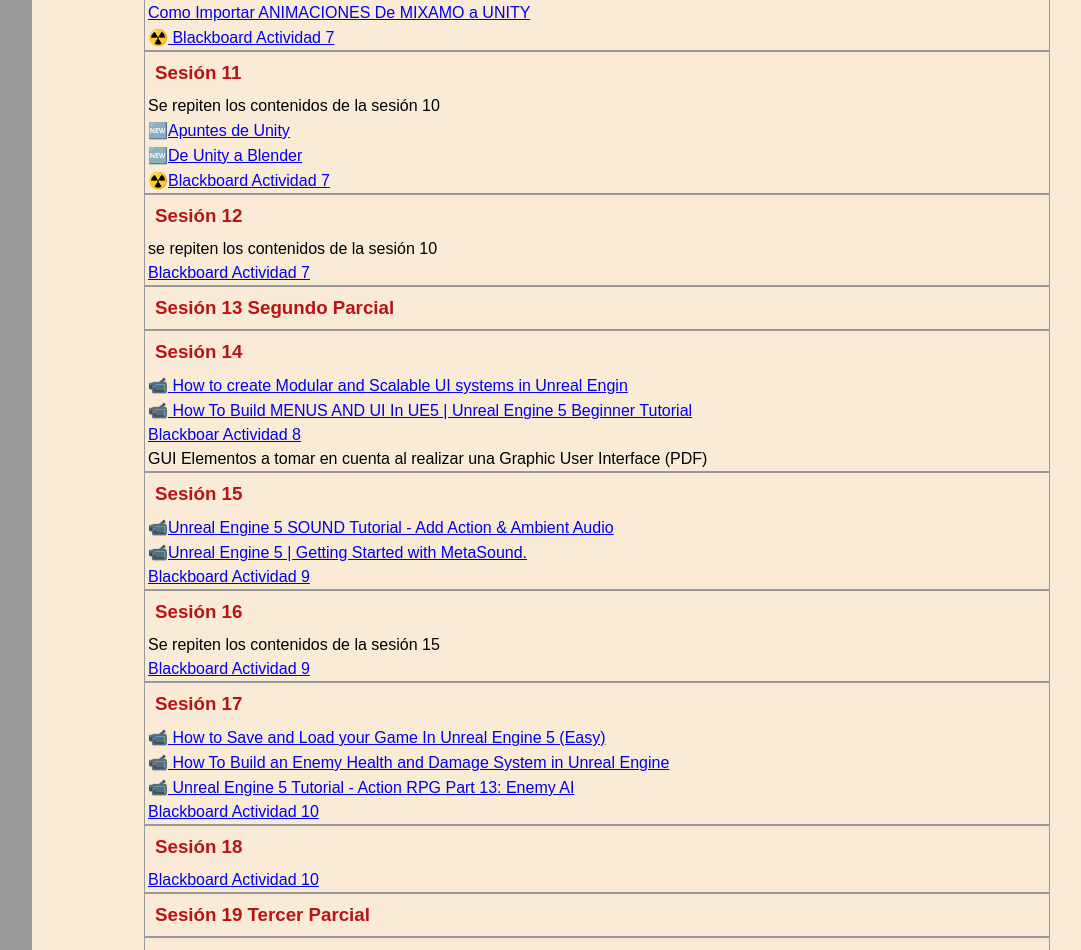
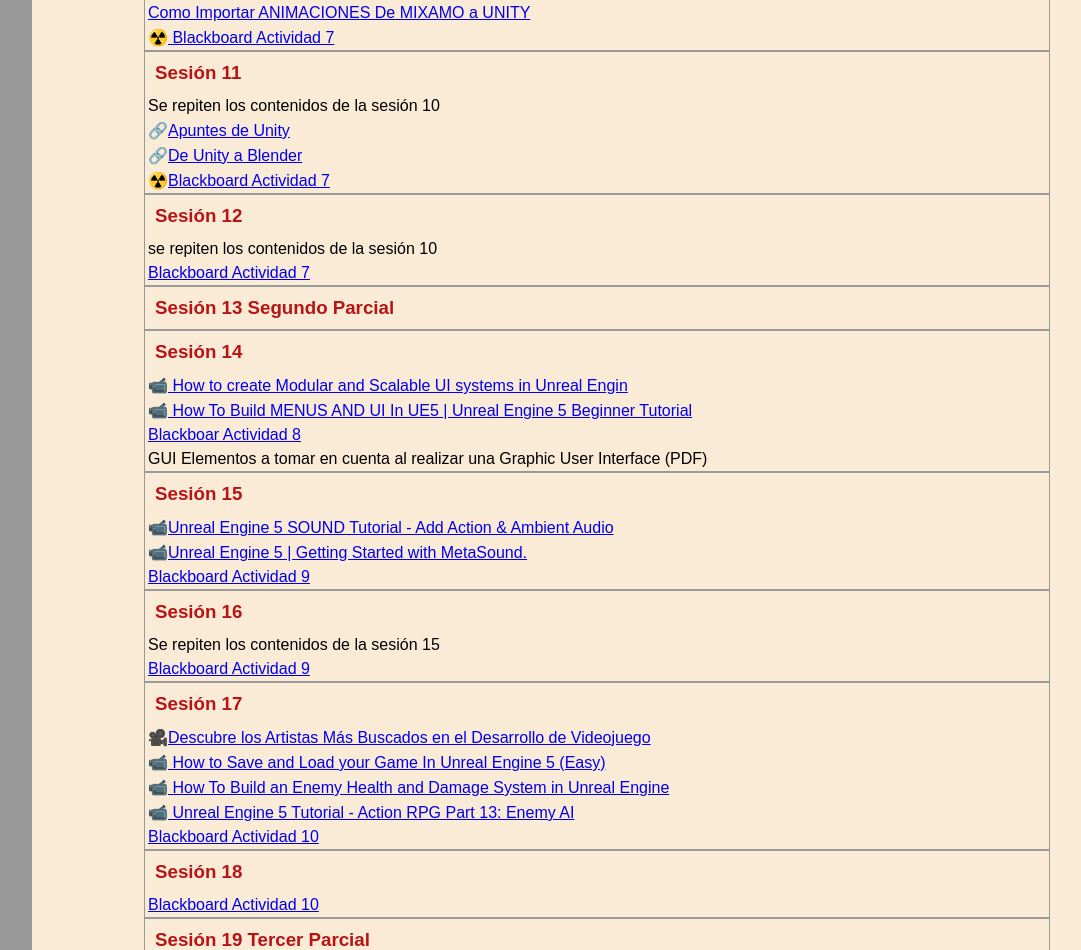
Before and after one commit to beztao01/motor, a plain HTML site: page index.html in a window 1280 px wide. Shown: the part 1874-2824 px from the top of the page, without its empty margins (118-1199 px from the left). Drawn offline with Linux system fonts and the light colour scheme.

Commit message:
sesion 17 and link sesion 11

```diff
--- a/index.html
+++ b/index.html
@@ -156,8 +156,8 @@
                     <h3>Sesión 11</h3>
                     <ul>
                         <li>Se repiten los contenidos de la sesión 10</li>
-                        <li>🆕<a href="./html/unity.html" target="_blank" rel="noopener noreferrer">Apuntes de Unity</a></li>
-                        <li>🆕<a href="./html/unitytoblender.html" target="_blank" rel="noopener noreferrer">De Unity a Blender</a></li>
+                        <li>🔗<a href="./html/unity.html" target="_blank" rel="noopener noreferrer">Apuntes de Unity</a></li>
+                        <li>🔗<a href="./html/unitytoblender.html" target="_blank" rel="noopener noreferrer">De Unity a Blender</a></li>
                         <li>☢️<a href="https://uvmonline.blackboard.com/webapps/login/" target="_blank" rel="noopener noreferrer">Blackboard Actividad 7</a></li>
                     </ul>
                 </section>
@@ -204,6 +204,7 @@
                         <!--Plantilla li
                         <li>📹<a href="http://" target="_blank" rel="noopener noreferrer"></a></li>
                         -->
+                        <li>🎥<a href="https://youtu.be/3KFTaxq1Y2U?si=3TvtMLnf2D3cAIbt" target="_blank" rel="noopener noreferrer">Descubre los Artistas Más Buscados en el Desarrollo de Videojuego</a></li>
                         <li>📹<a href="https://youtu.be/14wmGdbhLOA?si=AKtHiVuqMjbrWe2w" target="_blank" rel="noopener noreferrer"> How to Save and Load your Game In Unreal Engine 5 (Easy)</a></li>
                         <li>📹<a href="https://youtu.be/uI5ps5DbFgI?si=LaPx4npcf4J7DT05
                             " target="_blank" rel="noopener noreferrer"> How To Build an Enemy Health and Damage System in Unreal Engine</a></li>
```
